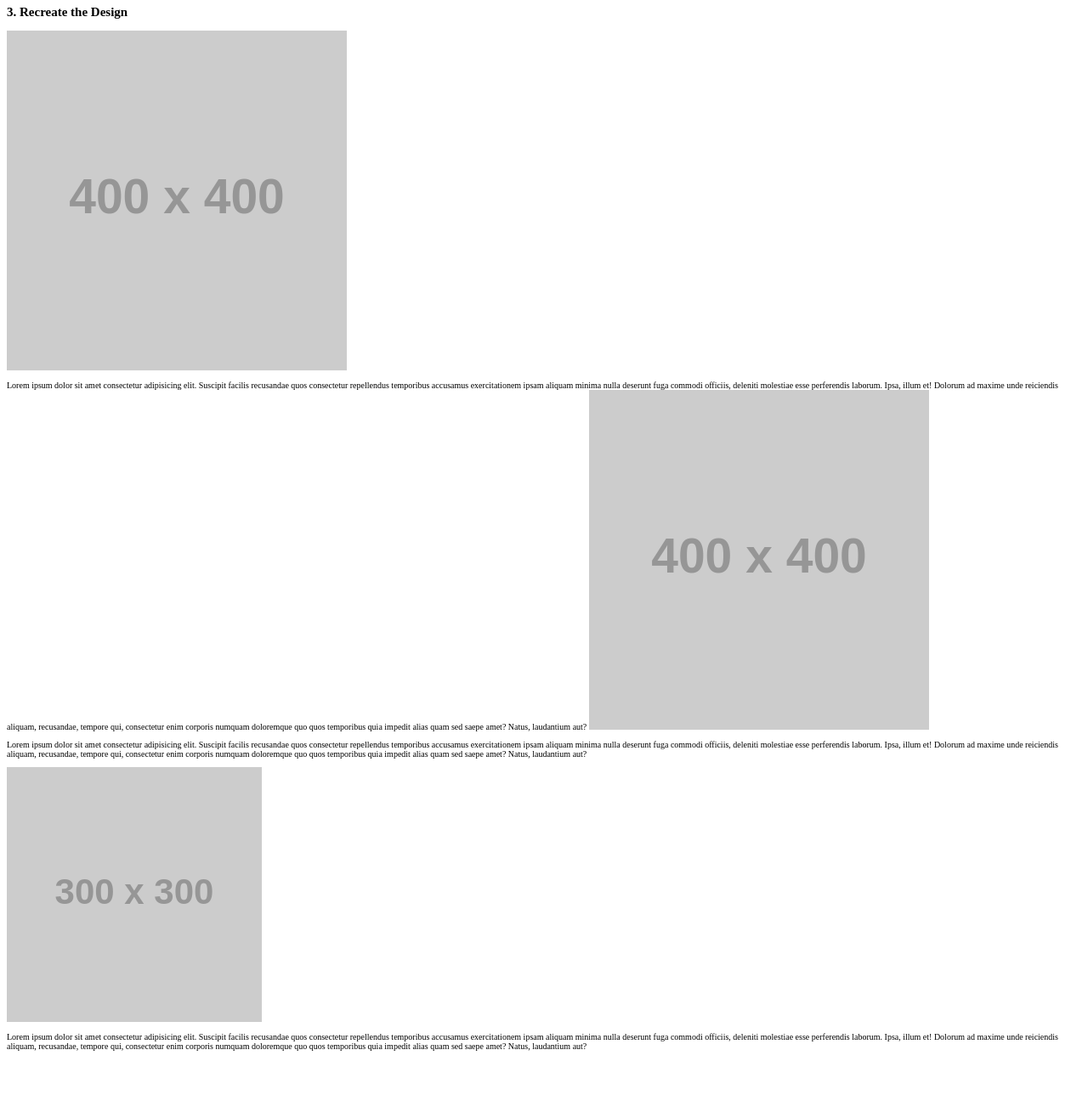
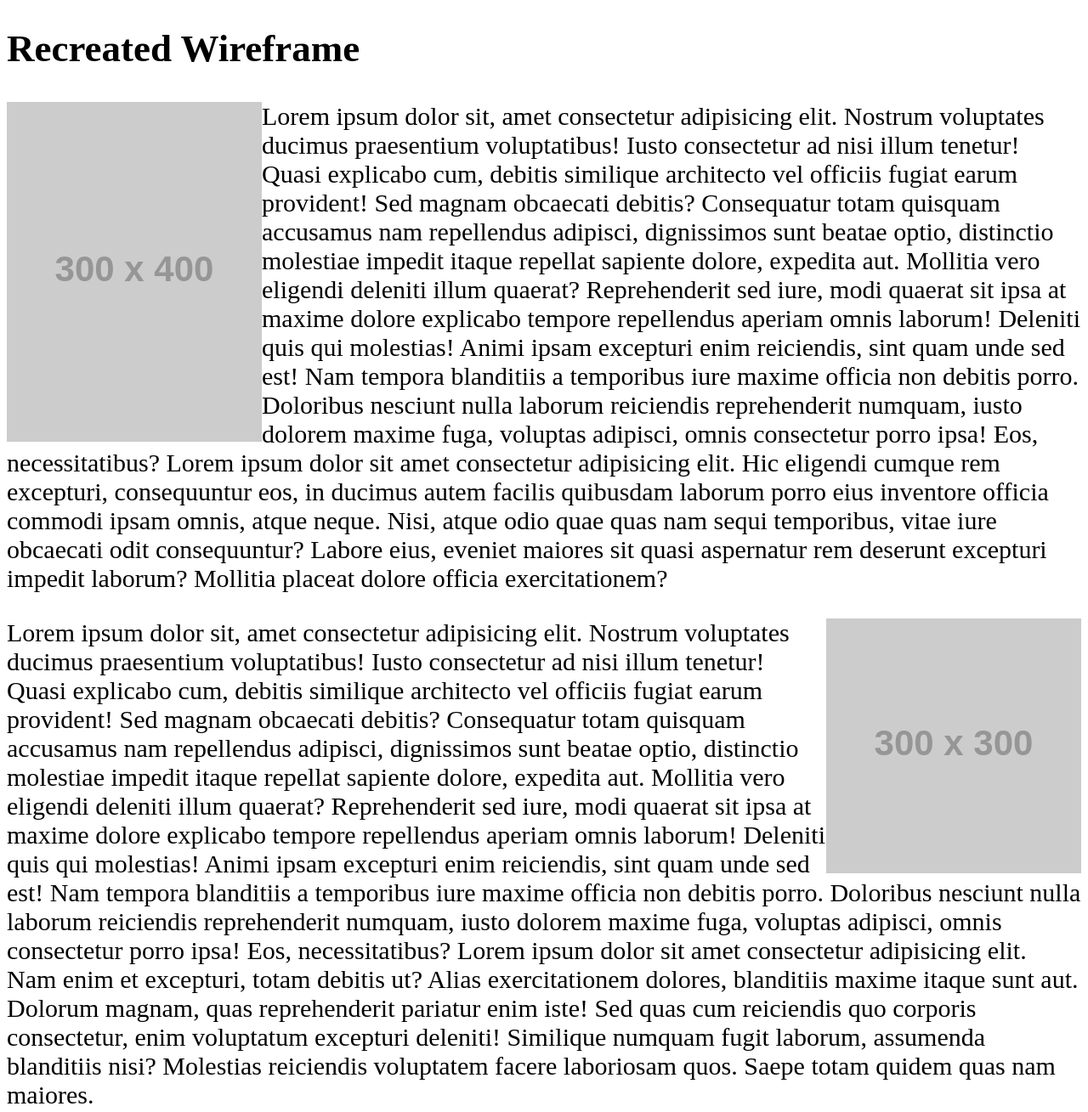
Before and after one commit to ENG317/css-exercises, a plain HTML site: page 2-sizing-units/welke.html in a window 1280 px wide. Shown: the part 1680-2989 px from the top of the page at 85% size. Before the commit the page ends 2927 px from the top, so only its background shows below. Drawn offline with Linux system fonts and the light colour scheme; placeholder pictures from the web are drawn by us.

Commit message:
CSS-2
Completed CSS 2 html & css

```diff
--- a/1-selection/assets/css/welke.css
+++ b/1-selection/assets/css/welke.css
@@ -149,7 +149,6 @@ h2 {
    In the reflection area provided below,
    explain why the h3 elements' font size
    is **NOT** changing.
-I think h3 elements font size is not changing because its defaulting to the root font size of 12px.
    HINT: Your inspection tool's CSS panel
    will help you solve this mystery.
 ========================= */
@@ -158,9 +157,8 @@ h3 {
 }
 
 /* H3 Font Size Observations
-  Write your observations in this commment.
+
 ================== */
-
 /* 3. LINKS */
 
 /* III. SKIP LINK SOLUTION
--- a/2-sizing-units/css/welke.css
+++ b/2-sizing-units/css/welke.css
@@ -55,7 +55,9 @@
 .img_sizing__container {
   width: 65vw;
 }
-.px_100 { width: 100px; }
+.img_absolute_px { width: 100px; }
+.img_relative_percentage { width: 100%; }
+.img_relative_vw { width: 100vw; }
 /*======================
   3. RECREATE THE DESIGN
 ======================*/
@@ -64,3 +66,16 @@
 
   HINT: You will need to use floats and a clear fix. (See reading #4 in Week 8)
 */
+.wireframe {
+  font-size: 30px;
+}
+.float_left {
+  float: left;
+}
+.float_right {
+  float: right;
+}
+
+.clearfix {
+  clear: both;
+}
--- a/2-sizing-units/welke.html
+++ b/2-sizing-units/welke.html
@@ -58,19 +58,19 @@
   -->
     <section class="img_sizing__container">
       <h2>1. Image Sizing</h2>
-      <img
+      <img class="img_absolute_px"
         src="https://placehold.co/800x400?text=800+x+400\nAbsolute+Length"
         width="800"
         height="400"
         alt=""
       />
-      <img
+      <img class="img_relative_percentage"
         src="https://placehold.co/800x400?text=800+x+400\nRelative+Length\nPercentage"
         width="800"
         height="400"
         alt=""
       />
-      <img
+      <img class="img_relative_vw"
         src="https://placehold.co/800x400?text=800+x+400\nRelative+Length\nViewport+Width"
         width="800"
         height="400"
@@ -87,29 +87,22 @@
 
     Hint: You'll need to apply a float property and value to those images to change their default flow behavior.
   -->
-    <section>
-       <h2>3. Recreate the Design</h2>
-      <div class="wireframe">
-        <img class="biggerimage" src="https://placehold.co/400x400" alt="" />
-        <p>Lorem ipsum dolor sit amet consectetur adipisicing elit. Suscipit facilis recusandae quos consectetur repellendus temporibus accusamus exercitationem ipsam aliquam minima nulla deserunt fuga commodi officiis, deleniti molestiae esse perferendis laborum. Ipsa, illum et! Dolorum ad maxime unde reiciendis aliquam, recusandae, tempore qui, consectetur enim corporis numquam doloremque quo quos temporibus quia impedit alias quam sed saepe amet? Natus, laudantium aut?
-        <img class="wireframeone"
-        src="https://placehold.co/400x400"
-        width="400"
-        height="400"
-        alt="wireframe placeholder image one"
-        />
-        <p>Lorem ipsum dolor sit amet consectetur adipisicing elit. Suscipit facilis recusandae quos consectetur repellendus temporibus accusamus exercitationem ipsam aliquam minima nulla deserunt fuga commodi officiis, deleniti molestiae esse perferendis laborum. Ipsa, illum et! Dolorum ad maxime unde reiciendis aliquam, recusandae, tempore qui, consectetur enim corporis numquam doloremque quo quos temporibus quia impedit alias quam sed saepe amet? Natus, laudantium aut?
-         </p>
-         <img class="wireframetwo"
-        src="https://placehold.co/300x300"
-        width="300"
-        height="300"
-        alt="wireframe placeholder image two"
-          />
-          <p>Lorem ipsum dolor sit amet consectetur adipisicing elit. Suscipit facilis recusandae quos consectetur repellendus temporibus accusamus exercitationem ipsam aliquam minima nulla deserunt fuga commodi officiis, deleniti molestiae esse perferendis laborum.
-         Ipsa, illum et! Dolorum ad maxime unde reiciendis aliquam, recusandae, tempore qui, consectetur enim corporis numquam doloremque quo quos temporibus quia impedit alias quam sed saepe amet? Natus, laudantium aut?
-         </p>
-      </div>
-    </section>
-</body>
+    <section class="wireframe">
+      <h2>Recreated Wireframe</h2>
+       <img class="float_left" src="https://placehold.co/300x400" />
+      <p>
+        Lorem ipsum dolor sit, amet consectetur adipisicing elit. Nostrum voluptates ducimus praesentium voluptatibus! Iusto consectetur ad nisi illum tenetur! Quasi explicabo cum, debitis similique architecto vel officiis fugiat earum provident!
+        Sed magnam obcaecati debitis? Consequatur totam quisquam accusamus nam repellendus adipisci, dignissimos sunt beatae optio, distinctio molestiae impedit itaque repellat sapiente dolore, expedita aut. Mollitia vero eligendi deleniti illum quaerat?
+        Reprehenderit sed iure, modi quaerat sit ipsa at maxime dolore explicabo tempore repellendus aperiam omnis laborum! Deleniti quis qui molestias! Animi ipsam excepturi enim reiciendis, sint quam unde sed est!
+        Nam tempora blanditiis a temporibus iure maxime officia non debitis porro. Doloribus nesciunt nulla laborum reiciendis reprehenderit numquam, iusto dolorem maxime fuga, voluptas adipisci, omnis consectetur porro ipsa! Eos, necessitatibus? Lorem ipsum dolor sit amet consectetur adipisicing elit. Hic eligendi cumque rem excepturi, consequuntur eos, in ducimus autem facilis quibusdam laborum porro eius inventore officia commodi ipsam omnis, atque neque.
+        Nisi, atque odio quae quas nam sequi temporibus, vitae iure obcaecati odit consequuntur? Labore eius, eveniet maiores sit quasi aspernatur rem deserunt excepturi impedit laborum? Mollitia placeat dolore officia exercitationem? </p>
+        <img class="float_right" src="https://placehold.co/300x300" />
+      <p>
+        Lorem ipsum dolor sit, amet consectetur adipisicing elit. Nostrum voluptates ducimus praesentium voluptatibus! Iusto consectetur ad nisi illum tenetur! Quasi explicabo cum, debitis similique architecto vel officiis fugiat earum provident!
+        Sed magnam obcaecati debitis? Consequatur totam quisquam accusamus nam repellendus adipisci, dignissimos sunt beatae optio, distinctio molestiae impedit itaque repellat sapiente dolore, expedita aut. Mollitia vero eligendi deleniti illum quaerat?
+        Reprehenderit sed iure, modi quaerat sit ipsa at maxime dolore explicabo tempore repellendus aperiam omnis laborum! Deleniti quis qui molestias! Animi ipsam excepturi enim reiciendis, sint quam unde sed est!
+        Nam tempora blanditiis a temporibus iure maxime officia non debitis porro. Doloribus nesciunt nulla laborum reiciendis reprehenderit numquam, iusto dolorem maxime fuga, voluptas adipisci, omnis consectetur porro ipsa! Eos, necessitatibus? Lorem ipsum dolor sit amet consectetur adipisicing elit. Nam enim et excepturi, totam debitis ut? Alias exercitationem dolores, blanditiis maxime itaque sunt aut. Dolorum magnam, quas reprehenderit pariatur enim iste!
+        Sed quas cum reiciendis quo corporis consectetur, enim voluptatum excepturi deleniti! Similique numquam fugit laborum, assumenda blanditiis nisi? Molestias reiciendis voluptatem facere laboriosam quos. Saepe totam quidem quas nam maiores.
+      </p>
+  </body>
 </html>
```
